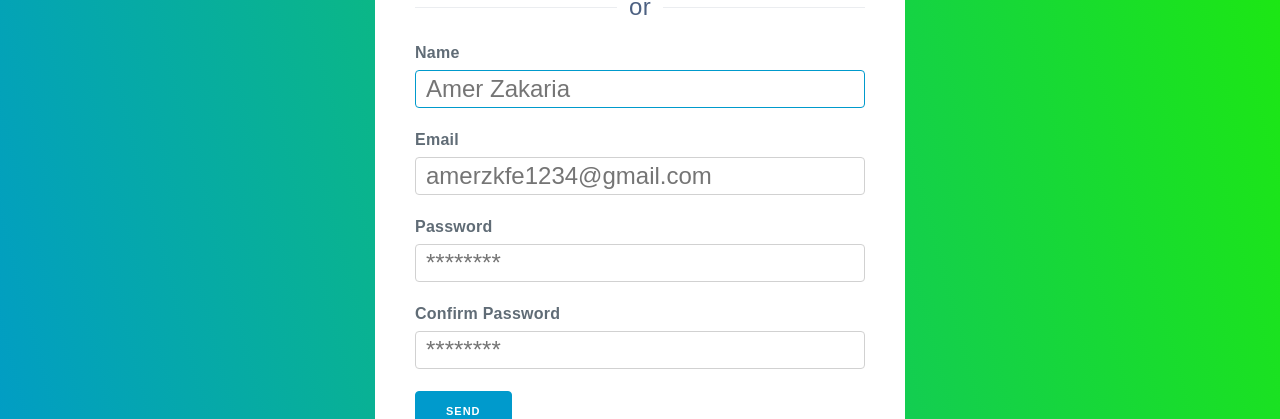
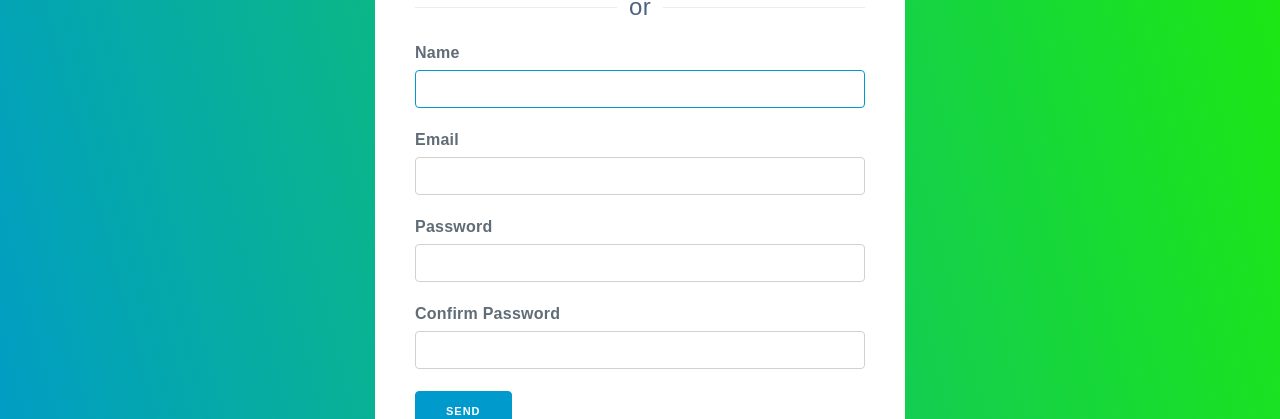
Before and after one commit to Amer-Zakaria/Todo-List, a React (Create React App) app: page /sign-up in a window 1280 px wide. Shown: the part 149-568 px from the top of the page. Built offline with nearby package versions, Linux system fonts and the light colour scheme; no server answers.

Commit message:
Remove input fields placeholder

```diff
--- a/src/pages/ForgotPass.jsx
+++ b/src/pages/ForgotPass.jsx
@@ -56,7 +56,6 @@ export default function ForgotPass() {
                     email: e.target.value,
                   }));
                 }}
-                placeholder="amerzkfe1234@gmail.com"
                 id="emailField"
                 style={error.email ? { marginBottom: 0 } : {}}
               />
--- a/src/pages/SignIn.jsx
+++ b/src/pages/SignIn.jsx
@@ -68,7 +68,6 @@ export default function SignIn() {
                     email: e.target.value,
                   }));
                 }}
-                placeholder="amerzkfe1234@gmail.com"
                 id="emailField"
                 style={error.email ? { marginBottom: 0 } : {}}
               />
@@ -104,7 +103,6 @@ export default function SignIn() {
                     password: e.target.value,
                   }));
                 }}
-                placeholder="********"
                 id="passwordField"
                 style={error.password ? { marginBottom: 0 } : {}}
               />
--- a/src/pages/SignUp.jsx
+++ b/src/pages/SignUp.jsx
@@ -67,7 +67,6 @@ export default function SignUp() {
                     name: e.target.value,
                   }));
                 }}
-                placeholder="Amer Zakaria"
                 id="nameField"
                 style={error.name ? { marginBottom: 0 } : {}}
               />
@@ -86,7 +85,6 @@ export default function SignUp() {
                     email: e.target.value,
                   }));
                 }}
-                placeholder="amerzkfe1234@gmail.com"
                 id="emailField"
                 style={error.email ? { marginBottom: 0 } : {}}
               />
@@ -107,7 +105,6 @@ export default function SignUp() {
                     password: e.target.value,
                   }));
                 }}
-                placeholder="********"
                 id="passwordField"
                 style={error.password ? { marginBottom: 0 } : {}}
               />
@@ -127,7 +124,6 @@ export default function SignUp() {
                     confirmPassword: e.target.value,
                   }))
                 }
-                placeholder="********"
                 id="confirmpassField"
               />
             </div>
```
